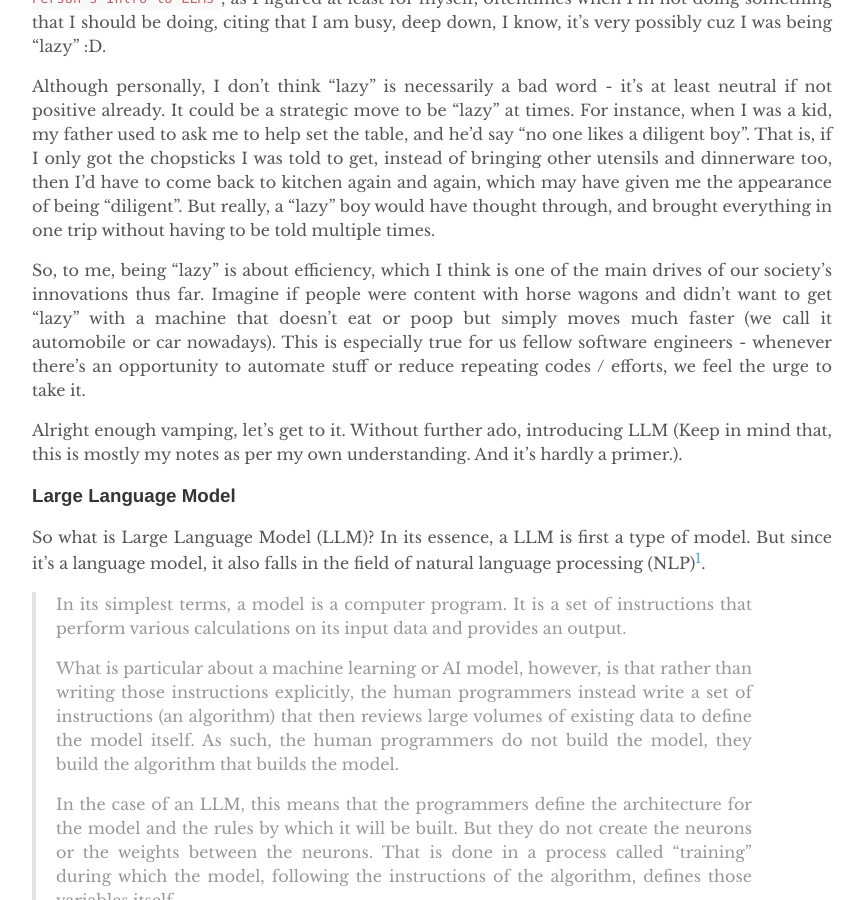
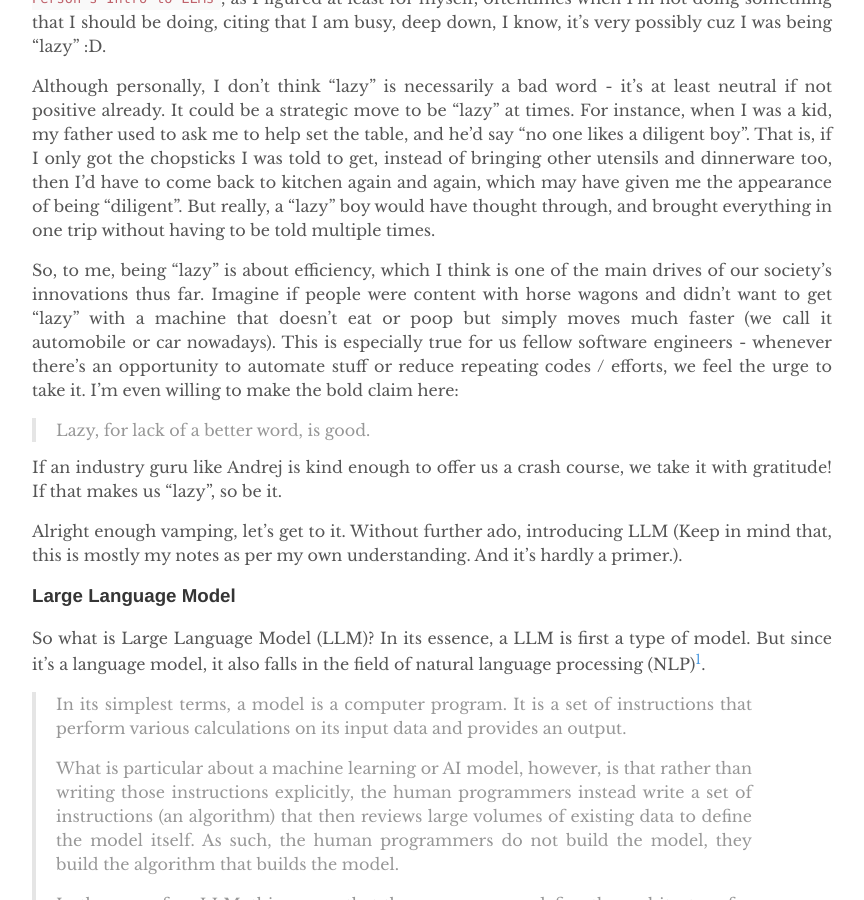
Before and after one commit to yuexiaofeng/yuexiaofeng.github.io, a Jekyll site: the page built from _posts/2024-03-03-ai-notes-llm.md, in a window 1280 px wide and 900 px high, scrolled down 1134 px. Shown: the whole window, without its empty margins (208-1072 px from the left). Built offline with Jekyll 4.4.1, drawn with Linux system fonts in a browser that asks for light colours.

Commit message:
updated llm post

```diff
--- a/_posts/2024-03-03-ai-notes-llm.md
+++ b/_posts/2024-03-03-ai-notes-llm.md
@@ -18,7 +18,11 @@ This part is mostly excerpted and paraphrased from Andrej Karpathy's recent 1hr
 
 Although personally, I don't think "lazy" is necessarily a bad word - it's at least neutral if not positive already. It could be a strategic move to be "lazy" at times. For instance, when I was a kid, my father used to ask me to help set the table, and he'd say "no one likes a diligent boy". That is, if I only got the chopsticks I was told to get, instead of bringing other utensils and dinnerware too, then I'd have to come back to kitchen again and again, which may have given me the appearance of being "diligent". But really, a "lazy" boy would have thought through, and brought everything in one trip without having to be told multiple times.
 
-So, to me, being "lazy" is about efficiency, which I think is one of the main drives of our society's innovations thus far. Imagine if people were content with horse wagons and didn't want to get "lazy" with a machine that doesn't eat or poop but simply moves much faster (we call it automobile or car nowadays). This is especially true for us fellow software engineers - whenever there's an opportunity to automate stuff or reduce repeating codes / efforts, we feel the urge to take it.
+So, to me, being "lazy" is about efficiency, which I think is one of the main drives of our society's innovations thus far. Imagine if people were content with horse wagons and didn't want to get "lazy" with a machine that doesn't eat or poop but simply moves much faster (we call it automobile or car nowadays). This is especially true for us fellow software engineers - whenever there's an opportunity to automate stuff or reduce repeating codes / efforts, we feel the urge to take it. I'm even willing to make the bold claim here:
+
+> Lazy, for lack of a better word, is good.
+
+If an industry guru like Andrej is kind enough to offer us a crash course, we take it with gratitude! If that makes us "lazy", so be it.
 
 Alright enough vamping, let's get to it. Without further ado, introducing LLM (Keep in mind that, this is mostly my notes as per my own understanding. And it's hardly a primer.).
 
```
